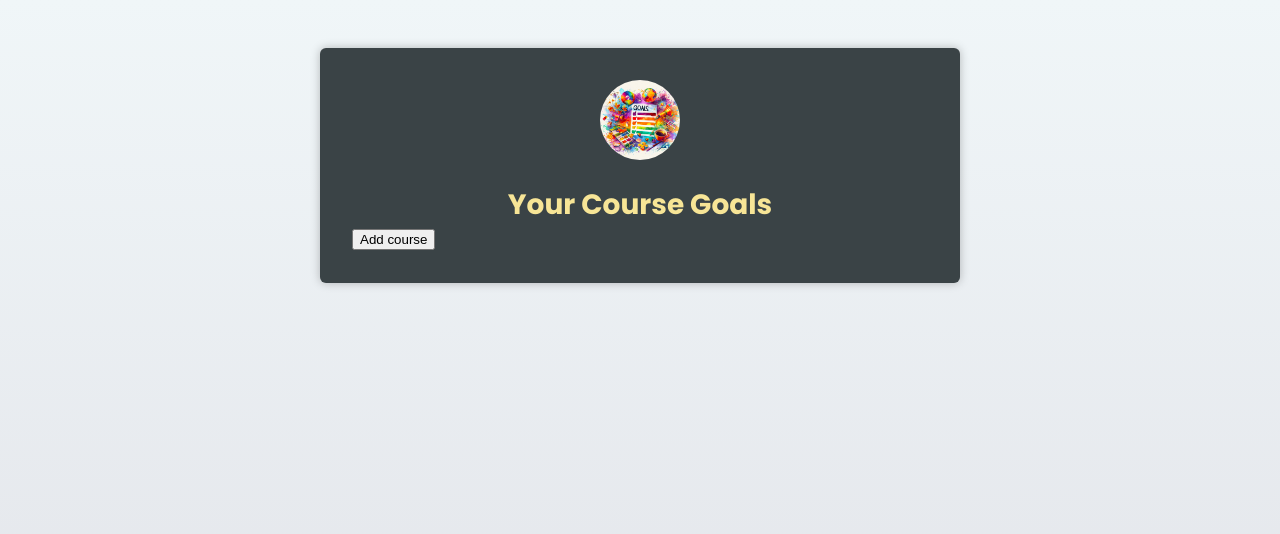
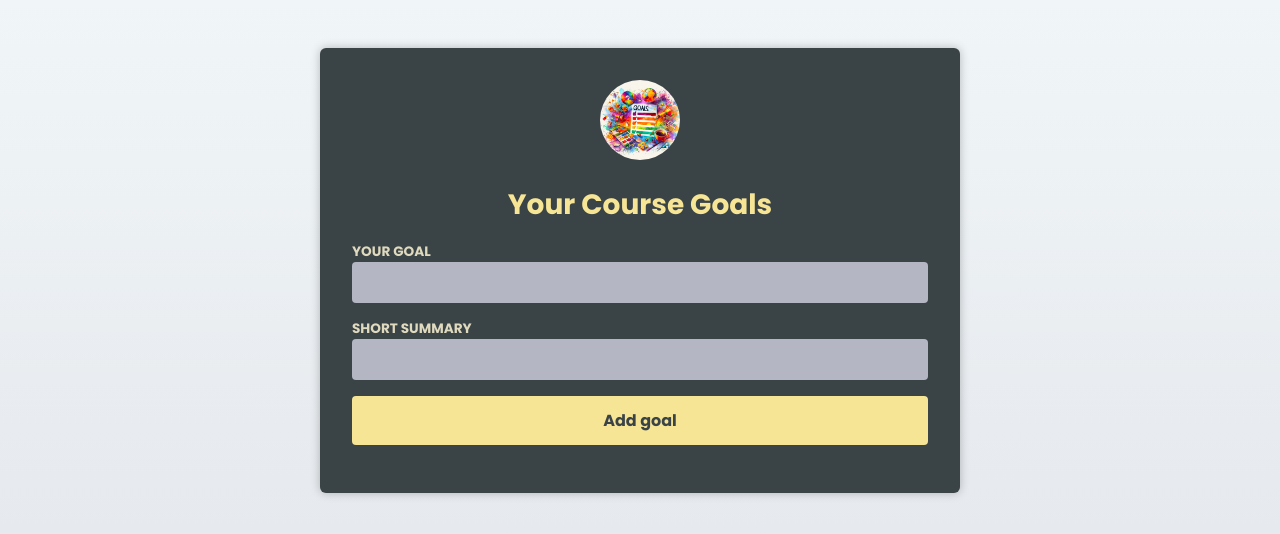
Before and after one commit to YaninaSofiaT/react-typescript, a React (Vite) app: page / in a window 1280 px wide. Shown: the top 534 px of the page. Built offline with nearby package versions, Linux system fonts and the light colour scheme; the HTML template or start-up script is replaced by a standard one.

Commit message:
FEAT: add NewGoal component and its functions

```diff
--- a/src/App.tsx
+++ b/src/App.tsx
@@ -2,6 +2,7 @@
 import Header from "./components/Header";
 import { useState } from "react";
 import CourseGoalsList from "./components/CourseGoalsList";
+import NewGoal from "./components/NewGoal";
 
 export type CourseGoal = {
   title: string;
@@ -12,11 +13,12 @@
 export default function App() {
   const [goals, setGoals] = useState<CourseGoal[]>([]);
 
-  const handleAddGoal = () => {
+  const handleAddGoal = (goal: string,
+    summary: string) => {
     setGoals((prevGoals) => {
       const newGoal: CourseGoal = {
-        title: "Learn TS",
-        description: "Learn it in depth!",
+        title: goal,
+        description: summary,
         id: Math.random(),
       };
       return [...prevGoals, newGoal];
@@ -32,7 +34,7 @@
       <Header image={{ src: goalsImg, alt: "A list of goals" }}>
         <h1>Your Course Goals</h1>
       </Header>
-      <button onClick={handleAddGoal}>Add course</button>
+      <NewGoal onAddGoal={handleAddGoal}/>
       <CourseGoalsList goals={goals} onDeleteGoal={handleDeleteGoal}/>
     </main>
   );
--- /dev/null
+++ b/src/components/NewGoal.tsx
@@ -0,0 +1,34 @@
+import { useRef, type FormEvent } from "react";
+
+type NewGoalProps = {
+  onAddGoal: (goal: string, summary: string) => void;
+};
+
+export default function NewGoal({ onAddGoal }: NewGoalProps) {
+  const goal = useRef<HTMLInputElement>(null);
+  const summary = useRef<HTMLInputElement>(null);
+
+  const handleSubmit = (event: FormEvent<HTMLFormElement>) => {
+    event.preventDefault();
+
+    const enteredGoal = goal.current!.value;
+    const enteredSummary = summary.current!.value;
+    event.currentTarget.reset();
+    onAddGoal(enteredGoal, enteredSummary);
+  };
+  return (
+    <form onSubmit={handleSubmit}>
+      <p>
+        <label htmlFor="goal">Your goal</label>
+        <input id="goal" type="text" ref={goal} />
+      </p>
+      <p>
+        <label htmlFor="summary">Short summary</label>
+        <input id="summary" type="text" ref={summary} />
+      </p>
+      <p>
+        <button>Add goal</button>
+      </p>
+    </form>
+  );
+}
```
